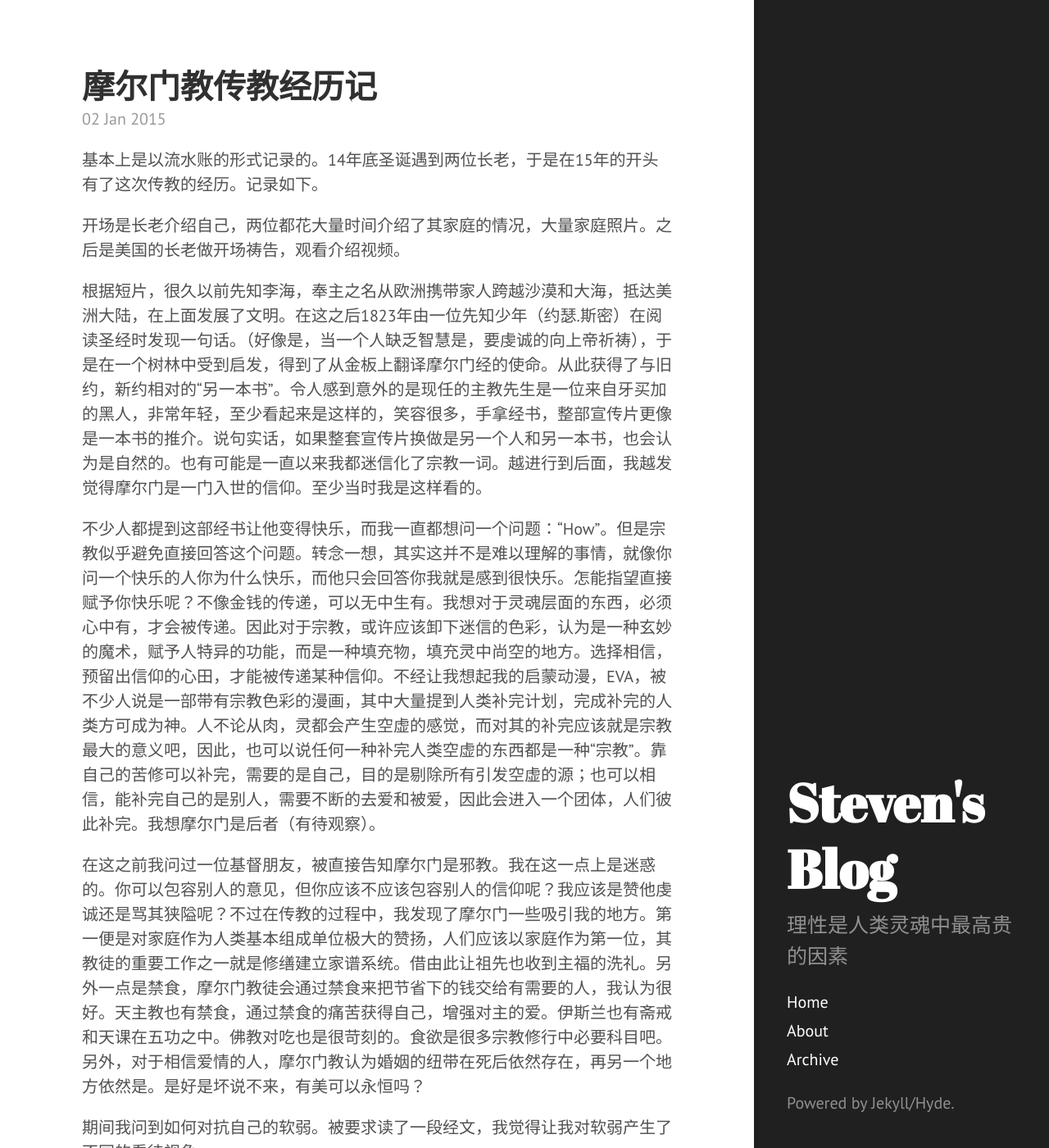
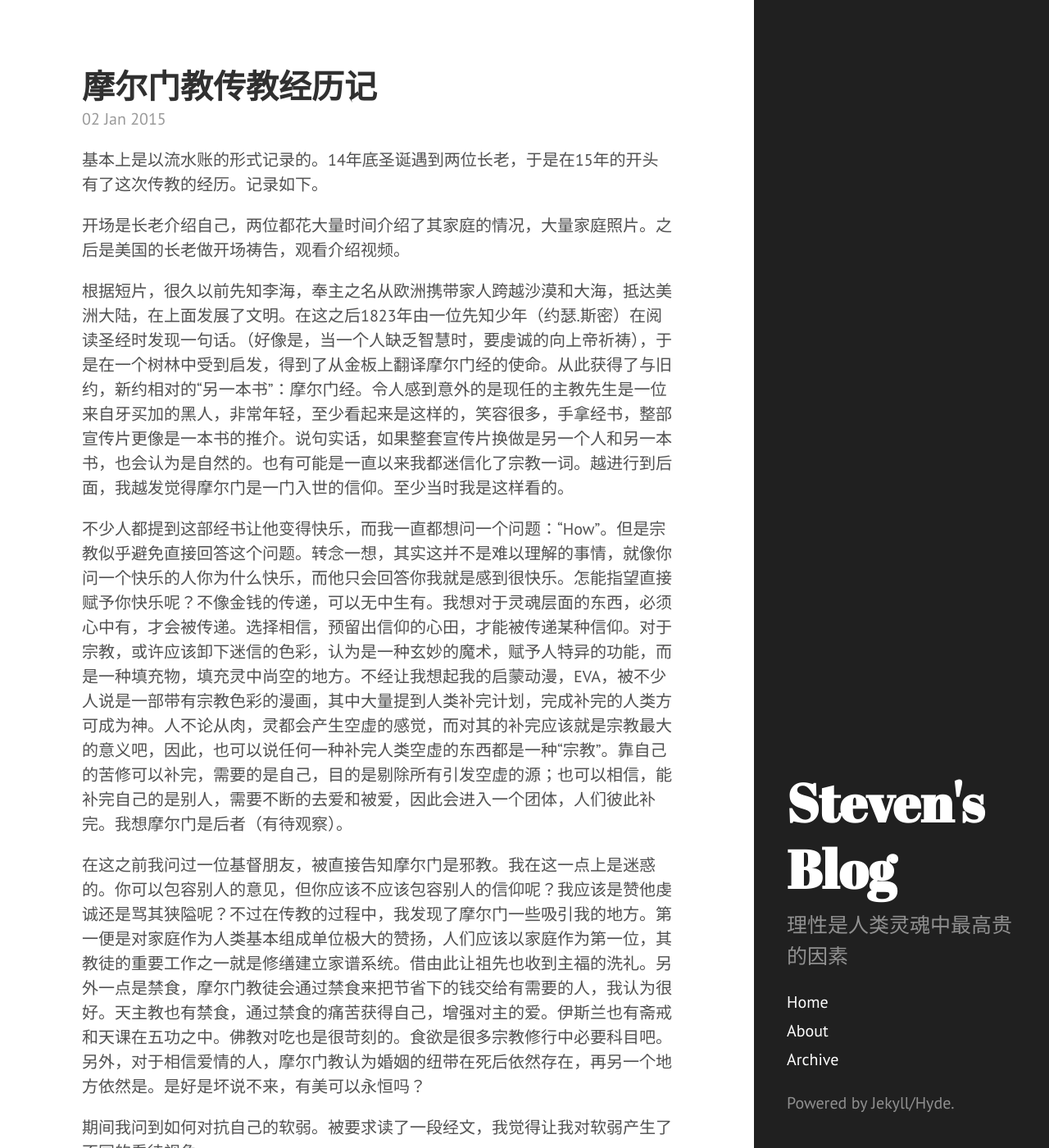
Before and after one commit to legatoo/legatoo.github.io, a Jekyll site: the page built from _posts/2015-01-02-Mormon-Preach.md, in a window 1280 px wide and 1400 px high. Shown: the whole window at 82% size. Built offline with Jekyll 4.4.1, drawn with Linux system fonts in a browser that asks for light colours; Markdown is read by kramdown in place of the engine named in the settings.

Commit message:
mormom preach

```diff
--- a/_posts/2015-01-02-Mormon-Preach.md
+++ b/_posts/2015-01-02-Mormon-Preach.md
@@ -6,10 +6,10 @@ title: 摩尔门教传教经历记
 
 开场是长老介绍自己，两位都花大量时间介绍了其家庭的情况，大量家庭照片。之后是美国的长老做开场祷告，观看介绍视频。
 
-根据短片，很久以前先知李海，奉主之名从欧洲携带家人跨越沙漠和大海，抵达美洲大陆，在上面发展了文明。在这之后1823年由一位先知少年（约瑟.斯密）在阅读圣经时发现一句话。（好像是，当一个人缺乏智慧是，要虔诚的向上帝祈祷），于是在一个树林中受到启发，得到了从金板上翻译摩尔门经的使命。从此获得了与旧约，新约相对的“另一本书”。令人感到意外的是现任的主教先生是一位来自牙买加的黑人，非常年轻，至少看起来是这样的，笑容很多，手拿经书，整部宣传片更像是一本书的推介。说句实话，如果整套宣传片换做是另一个人和另一本书，也会认为是自然的。也有可能是一直以来我都迷信化了宗教一词。越进行到后面，我越发觉得摩尔门是一门入世的信仰。至少当时我是这样看的。
+根据短片，很久以前先知李海，奉主之名从欧洲携带家人跨越沙漠和大海，抵达美洲大陆，在上面发展了文明。在这之后1823年由一位先知少年（约瑟.斯密）在阅读圣经时发现一句话。（好像是，当一个人缺乏智慧时，要虔诚的向上帝祈祷），于是在一个树林中受到启发，得到了从金板上翻译摩尔门经的使命。从此获得了与旧约，新约相对的“另一本书”：摩尔门经。令人感到意外的是现任的主教先生是一位来自牙买加的黑人，非常年轻，至少看起来是这样的，笑容很多，手拿经书，整部宣传片更像是一本书的推介。说句实话，如果整套宣传片换做是另一个人和另一本书，也会认为是自然的。也有可能是一直以来我都迷信化了宗教一词。越进行到后面，我越发觉得摩尔门是一门入世的信仰。至少当时我是这样看的。
 
 
-不少人都提到这部经书让他变得快乐，而我一直都想问一个问题：“How”。但是宗教似乎避免直接回答这个问题。转念一想，其实这并不是难以理解的事情，就像你问一个快乐的人你为什么快乐，而他只会回答你我就是感到很快乐。怎能指望直接赋予你快乐呢？不像金钱的传递，可以无中生有。我想对于灵魂层面的东西，必须心中有，才会被传递。因此对于宗教，或许应该卸下迷信的色彩，认为是一种玄妙的魔术，赋予人特异的功能，而是一种填充物，填充灵中尚空的地方。选择相信，预留出信仰的心田，才能被传递某种信仰。不经让我想起我的启蒙动漫，EVA，被不少人说是一部带有宗教色彩的漫画，其中大量提到人类补完计划，完成补完的人类方可成为神。人不论从肉，灵都会产生空虚的感觉，而对其的补完应该就是宗教最大的意义吧，因此，也可以说任何一种补完人类空虚的东西都是一种“宗教”。靠自己的苦修可以补完，需要的是自己，目的是剔除所有引发空虚的源；也可以相信，能补完自己的是别人，需要不断的去爱和被爱，因此会进入一个团体，人们彼此补完。我想摩尔门是后者（有待观察）。
+不少人都提到这部经书让他变得快乐，而我一直都想问一个问题：“How”。但是宗教似乎避免直接回答这个问题。转念一想，其实这并不是难以理解的事情，就像你问一个快乐的人你为什么快乐，而他只会回答你我就是感到很快乐。怎能指望直接赋予你快乐呢？不像金钱的传递，可以无中生有。我想对于灵魂层面的东西，必须心中有，才会被传递。选择相信，预留出信仰的心田，才能被传递某种信仰。对于宗教，或许应该卸下迷信的色彩，认为是一种玄妙的魔术，赋予人特异的功能，而是一种填充物，填充灵中尚空的地方。不经让我想起我的启蒙动漫，EVA，被不少人说是一部带有宗教色彩的漫画，其中大量提到人类补完计划，完成补完的人类方可成为神。人不论从肉，灵都会产生空虚的感觉，而对其的补完应该就是宗教最大的意义吧，因此，也可以说任何一种补完人类空虚的东西都是一种“宗教”。靠自己的苦修可以补完，需要的是自己，目的是剔除所有引发空虚的源；也可以相信，能补完自己的是别人，需要不断的去爱和被爱，因此会进入一个团体，人们彼此补完。我想摩尔门是后者（有待观察）。
 
 <!--more-->
 
```
